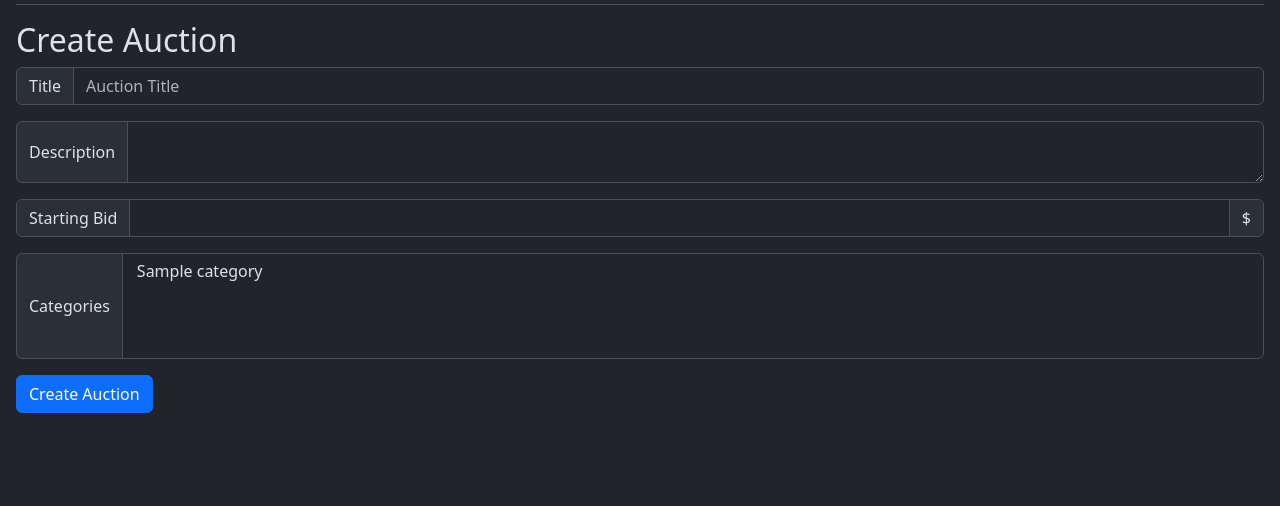
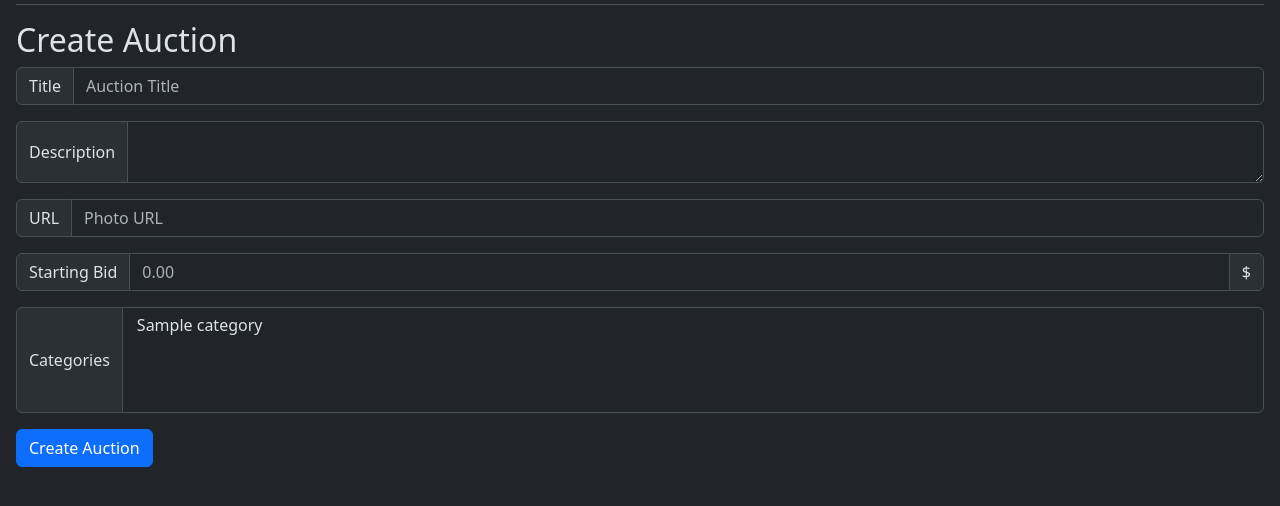
Before and after one commit to petrosAth/cs50w-project2-commerce, a Django app: page /create in a window 1280 px wide. Shown: the part 140-646 px from the top of the page. Run offline with Django 3.2, Linux system fonts and the light colour scheme; a user stored in the database is signed in; tables that the repository leaves empty hold one stand-in row (values such as "Sample post").

Commit message:
Add photo url field in create auction

```diff
--- a/auctions/templates/auctions/create.html
+++ b/auctions/templates/auctions/create.html
@@ -17,12 +17,20 @@
             <textarea class="form-control" name="description" id="description" required></textarea>
         </div>
         <div class="input-group mb-3">
+            <span class="input-group-text">URL</span>
+            <input type="text"
+                   class="form-control"
+                   name="photo_url"
+                   placeholder="Photo URL">
+        </div>
+        <div class="input-group mb-3">
             <span class="input-group-text">Starting Bid</span>
             <input type="number"
                    class="form-control"
                    name="starting_bid"
                    min="0.00"
                    step="0.01"
+                   placeholder="0.00"
                    required>
             <span class="input-group-text">$</span>
         </div>
--- a/auctions/views.py
+++ b/auctions/views.py
@@ -80,11 +80,13 @@ def create_auction(request):
         title = request.POST["title"] or ""
         description = request.POST["description"] or ""
         starting_bid = request.POST["starting_bid"] or ""
+        photo_url = request.POST["photo_url"]
         owner = User.objects.get(pk=request.user.id)
         listing = Listing(
             title=title,
             description=description,
             starting_price=starting_bid,
+            photo_url=photo_url,
             owner=owner,
             active=True,
         )
```
